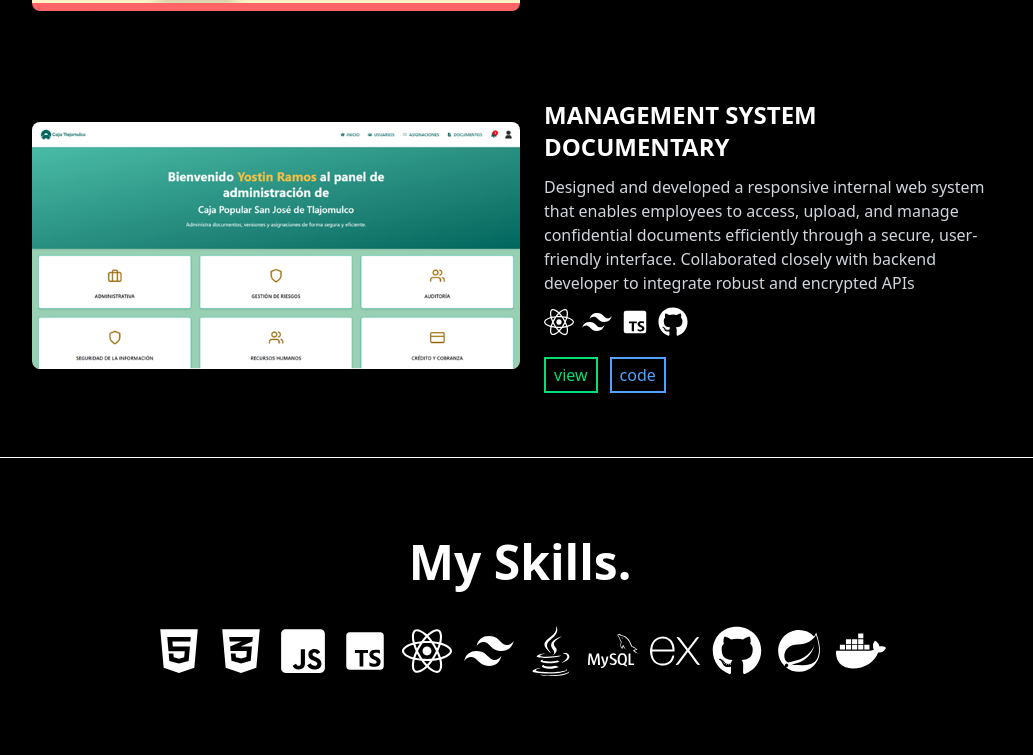
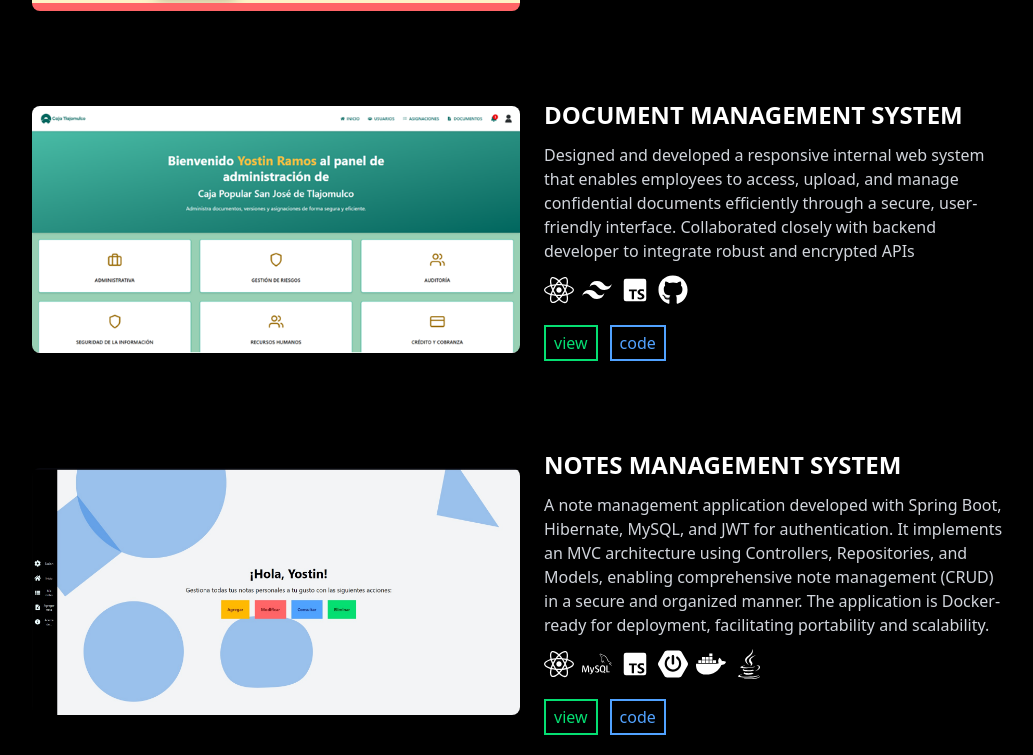
Before and after one commit to YMRP/portfolio, a React (Vite) app: page / in a window 1280 px wide. Shown: the part 1273-2028 px from the top of the page, without its empty margins (120-1153 px from the left). Built offline with nearby package versions, Linux system fonts and the light colour scheme.

Commit message:
New project: Notes System

```diff
--- a/package.json
+++ b/package.json
@@ -16,6 +16,7 @@
     "react-dom": "^19.1.0",
     "react-icons": "^5.5.0",
     "react-scroll": "^1.9.3",
+    "sonner": "^2.0.7",
     "tailwindcss": "^4.1.11"
   },
   "devDependencies": {
--- a/src/App.tsx
+++ b/src/App.tsx
@@ -6,27 +6,27 @@ import Projects from "./components/Projects";
 import ContactMe from "./components/ContactMe";
 import Footer from "./components/Footer";
 import AboutMe from "./components/AboutMe";
+import { Toaster } from "sonner";
 
 function App() {
   return (
     <>
+      <Toaster position="top-right" />
+
       <Header />
       <div
         className="min-h-screen relative flex flex-col  min-w-full "
         style={{
-          background:
-            "#000",
+          background: "#000",
         }}
       >
-
-        <Presentation/>
-        <Projects/>
-        <Skills/>
-        <AboutMe/>
-        <ContactMe/>
-
+        <Presentation />
+        <Projects />
+        <Skills />
+        <AboutMe />
+        <ContactMe />
       </div>
-      <Footer/>
+      <Footer />
     </>
   );
 }
--- a/src/components/ContactMe.tsx
+++ b/src/components/ContactMe.tsx
@@ -1,3 +1,5 @@
+import { toast } from "sonner";
+
 function ContactMe() {
   return (
     <section
@@ -58,6 +60,7 @@ function ContactMe() {
         <button
           type="submit"
           className="cursor-pointer bg-black text-white font-medium py-3 px-6 rounded hover:bg-gray-900 transition-colors duration-200"
+          onSubmit={()=>{toast.success("Mensaje enviado con éxito")}}
         >
           Submit
         </button>
--- a/src/components/Projects.tsx
+++ b/src/components/Projects.tsx
@@ -4,10 +4,15 @@ import { FaGithub } from "react-icons/fa";
 import { SiMysql } from "react-icons/si";
 import { SiExpress } from "react-icons/si";
 import { BiLogoTypescript } from "react-icons/bi";
+import { SiSpringboot } from "react-icons/si";
+import { RiTailwindCssFill } from "react-icons/ri";
+import { FaDocker } from "react-icons/fa";
+import { FaJava } from "react-icons/fa";
 
-import { RiTailwindCssFill } from "react-icons/ri";
 import cajapic from "../assets/cajapic.png";
 import tshirtImg from "../assets/tshirt.png";
+import notes from "../assets/gestornotas.jpg"
+
 function Projects() {
   return (
     <section className="px-4 py-10 bg-black  border-y  text-white  " id="projects">
@@ -32,7 +37,7 @@ function Projects() {
           ]}
         />
         <Project
-          title="MANAGEMENT SYSTEM DOCUMENTARY"
+          title="DOCUMENT MANAGEMENT SYSTEM"
           alt=""
           description="Designed and developed a responsive internal web system that enables employees to access, upload, and manage confidential documents efficiently through a secure, user-friendly interface.
 Collaborated closely with backend developer to integrate robust and encrypted APIs"
@@ -46,6 +51,8 @@ Collaborated closely with backend developer to integrate robust and encrypted AP
           ]}
           code="https://github.com/YMRP/proyecto-caja"
         />
+
+        <Project alt="Gestor notas" description="A note management application developed with Spring Boot, Hibernate, MySQL, and JWT for authentication. It implements an MVC architecture using Controllers, Repositories, and Models, enabling comprehensive note management (CRUD) in a secure and organized manner. The application is Docker-ready for deployment, facilitating portability and scalability." href="https://gestor-de-notas.netlify.app" img={notes} title="NOTES MANAGEMENT SYSTEM" code="https://github.com/YMRP/gestor-notas-front" tools={[<FaReact size={30}/>, <SiMysql size={30}/>, <BiLogoTypescript size={30}/>, <SiSpringboot size={30}/>, <FaDocker size={30}/>, <FaJava size={30}/>]} />
       </div>
     </section>
   );
--- a/src/components/Skills.tsx
+++ b/src/components/Skills.tsx
@@ -8,8 +8,8 @@ import { FaHtml5 } from "react-icons/fa";
 import { FaCss3Alt } from "react-icons/fa";
 import { RiTailwindCssFill } from "react-icons/ri";
 import { FaGithub } from "react-icons/fa";
-import { BiLogoSpringBoot } from "react-icons/bi";
 import { FaDocker } from "react-icons/fa";
+import { SiSpringboot } from "react-icons/si";
 
 function Skills() {
   return (
@@ -29,7 +29,7 @@ function Skills() {
     <SiMysql size={50} className="hover:text-blue-400 duration-200" />
     <SiExpress size={50} className="hover:text-orange-400 duration-200" />
     <FaGithub size={50} className="hover:text-gray-500 duration-200"/>
-    <BiLogoSpringBoot size={50} className="hover:text-lime-400 duration-200"/>
+    <SiSpringboot size={50} className="hover:text-lime-400 duration-200"/>
     <FaDocker size={50} className="hover:text-blue-500 duration-200"/>
   </div>
 </section>
```
Also changed, not shown: src/assets/gestornotas.jpg (added), 1 other file (tests, documents, lock files or other folders).
